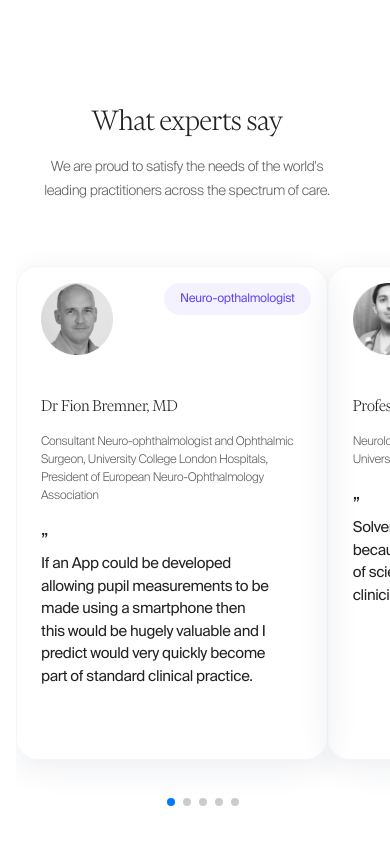
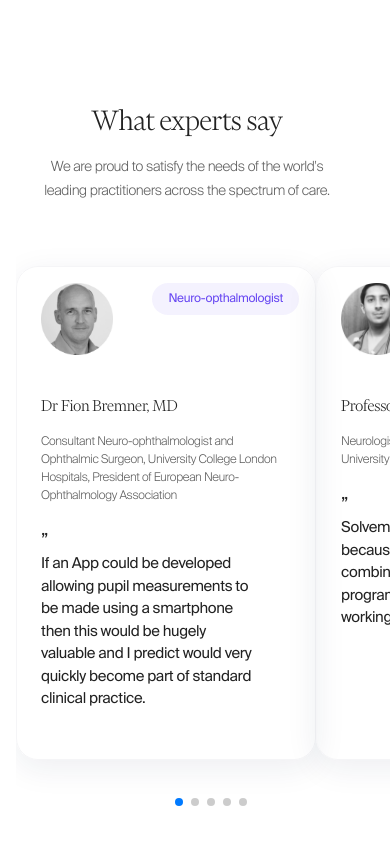
Before and after one commit to EniuK/solvemedTest, a Next.js app: page / in a window 390 px wide. Shown: the part 6274-7118 px from the top of the page. Built offline with nearby package versions, Linux system fonts and the light colour scheme.

Commit message:
fix carousel mobile

```diff
--- /dev/null
+++ b/src/components/HomeCarousels/TeamCarousel.module.css
@@ -0,0 +1,12 @@
+.mySwiper12{
+
+    min-height: 452px;
+
+
+    margin-left: 0px;
+    /* overflow: visible; */
+
+
+
+
+}
--- a/src/components/HomeCarousels/TeamCarousel.tsx
+++ b/src/components/HomeCarousels/TeamCarousel.tsx
@@ -5,6 +5,7 @@ import { theme } from "../../config/theme";
 import AOS from "aos";
 import SwiperCore, { Navigation, Pagination } from "swiper";
 import { Swiper, SwiperSlide } from "swiper/react";
+import styles from "./TeamCarousel.module.css";
 import "swiper/css";
 import "swiper/css/navigation";
 import "swiper/css/pagination";
@@ -98,13 +99,16 @@ const TeamCarousel = () => {
       data-aos-easing="ease-out"
       data-aos-once="true"
       data-aos-anchor-placement="center"
+      marginLeft={"-16px"}
+      paddingLeft={"32px"}
+      paddingRight={"40px"}
     >
       {isMobileView ? (
         <Box>
-          <Swiper slidesPerView={1.2} modules={[Pagination]} pagination={true} className="mySwiper1" slidesOffsetBefore={0} slidesOffsetAfter={0}>
+          <Swiper slidesPerView={1.3} style={{ width: "100vw" }} modules={[Pagination]} pagination={true} className="mySwiper1" slidesOffsetBefore={0} slidesOffsetAfter={0}>
             {teamData.map((e, idx) => {
               return (
-                <SwiperSlide key={idx}>
+                <SwiperSlide className={styles.mySwiper12} key={idx}>
                   <Box
                     minHeight={"452px"}
                     maxWidth={"301px"}
--- a/src/pages/index.tsx
+++ b/src/pages/index.tsx
@@ -338,7 +338,7 @@ const Home: NextPage = () => {
             )}
           </Box>
         </Box>
-        <Box style={isMobileView ? { marginLeft: "16px" } : { marginLeft: "131.53px" }}>
+        <Box style={isMobileView ? {} : { marginLeft: "131.53px" }}>
           <TeamCarousel />
         </Box>
         <Box pt={30} pb={30}>
```
